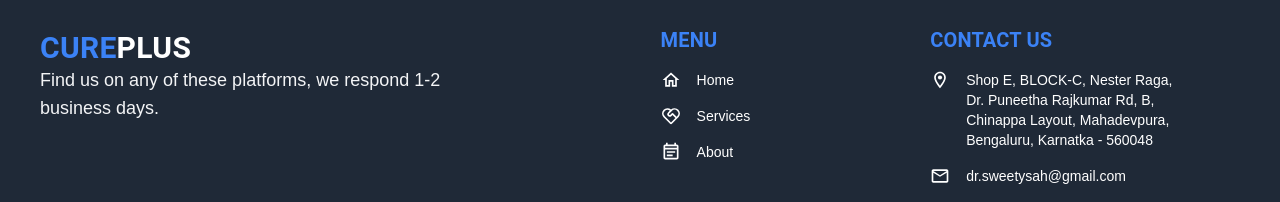
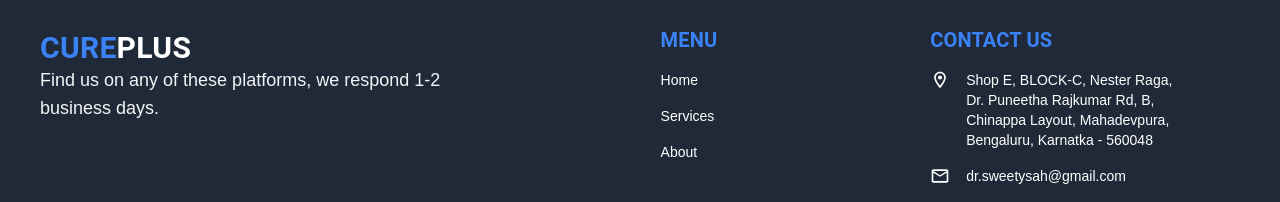
Before and after one commit to itsAdityaRathore/cure_plus, a React (Create React App) app: page / in a window 1280 px wide. Shown: the part 1642-1844 px from the top of the page. Built offline with nearby package versions, Linux system fonts and the light colour scheme.

Commit message:
Footer added

```diff
--- a/src/components/footer/Footer.js
+++ b/src/components/footer/Footer.js
@@ -3,9 +3,6 @@ import React from "react";
 import { MdOutlineEmail } from "react-icons/md";
 import { MdOutlineLocationOn } from "react-icons/md";
 import { MdOutlinePhoneInTalk } from "react-icons/md";
-import { MdOutlineHome } from "react-icons/md";
-import { RiServiceLine } from "react-icons/ri";
-import { MdOutlineEventNote } from "react-icons/md";
 
 const items = [
   {
@@ -44,24 +41,9 @@ function Footer() {
                 <Typography className="font-semibold text-xl text-blue-500">
                   MENU
                 </Typography>
-                <h3 className="flex text-sm my-4 ">
-                  <span>
-                    <MdOutlineHome className="text-xl mr-4" />
-                  </span>
-                  Home
-                </h3>
-                <h3 className="flex text-sm my-4 ">
-                  <span>
-                    <RiServiceLine className="text-xl mr-4" />
-                  </span>
-                  Services
-                </h3>
-                <h3 className="flex text-sm my-4 ">
-                  <span>
-                    <MdOutlineEventNote className="text-xl mr-4" />
-                  </span>
-                  About
-                </h3>
+                <h3 className="flex text-sm my-4 ">Home</h3>
+                <h3 className="flex text-sm my-4 ">Services</h3>
+                <h3 className="flex text-sm my-4 ">About</h3>
               </Paper>
 
               <Paper
```
